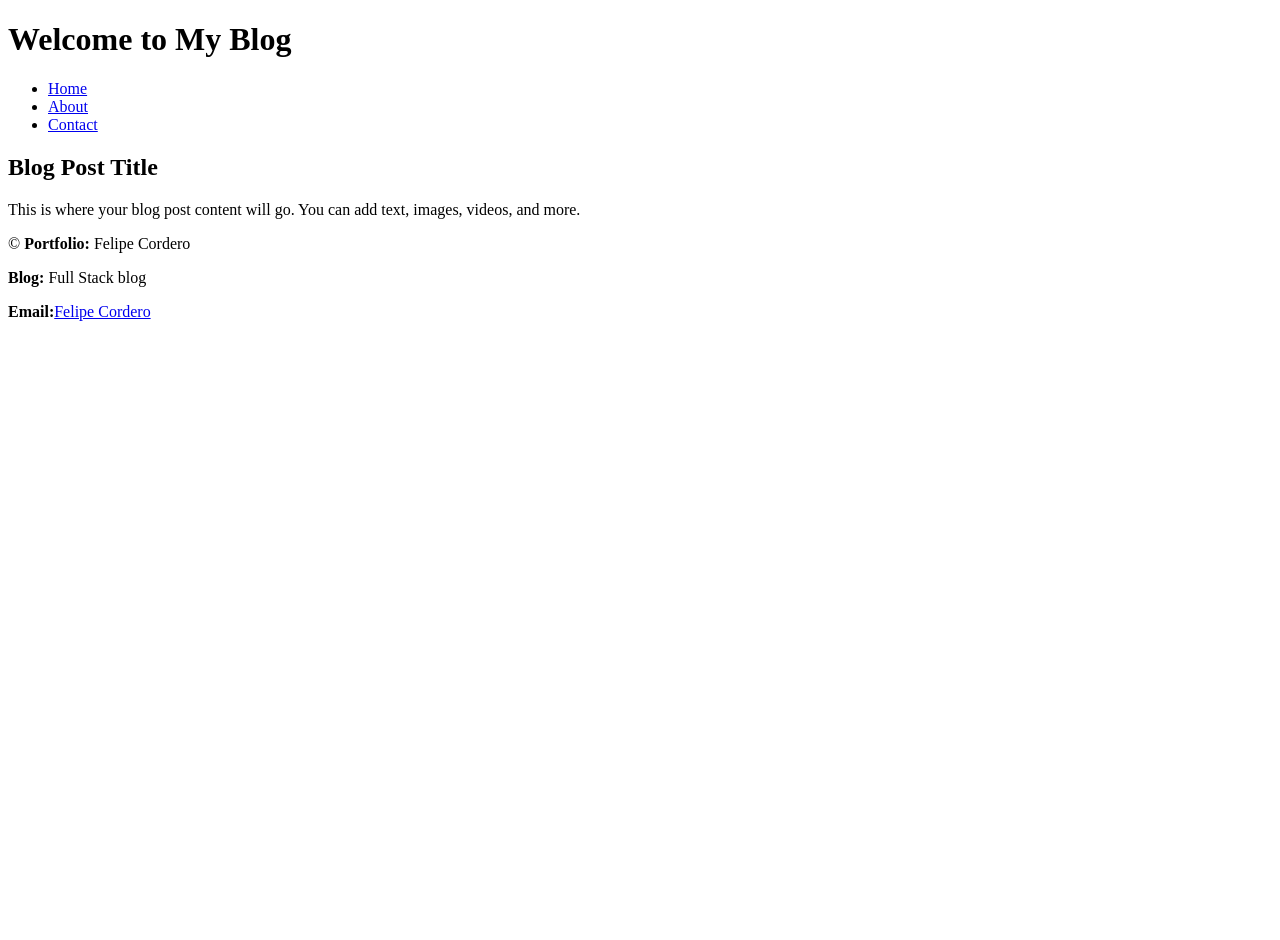
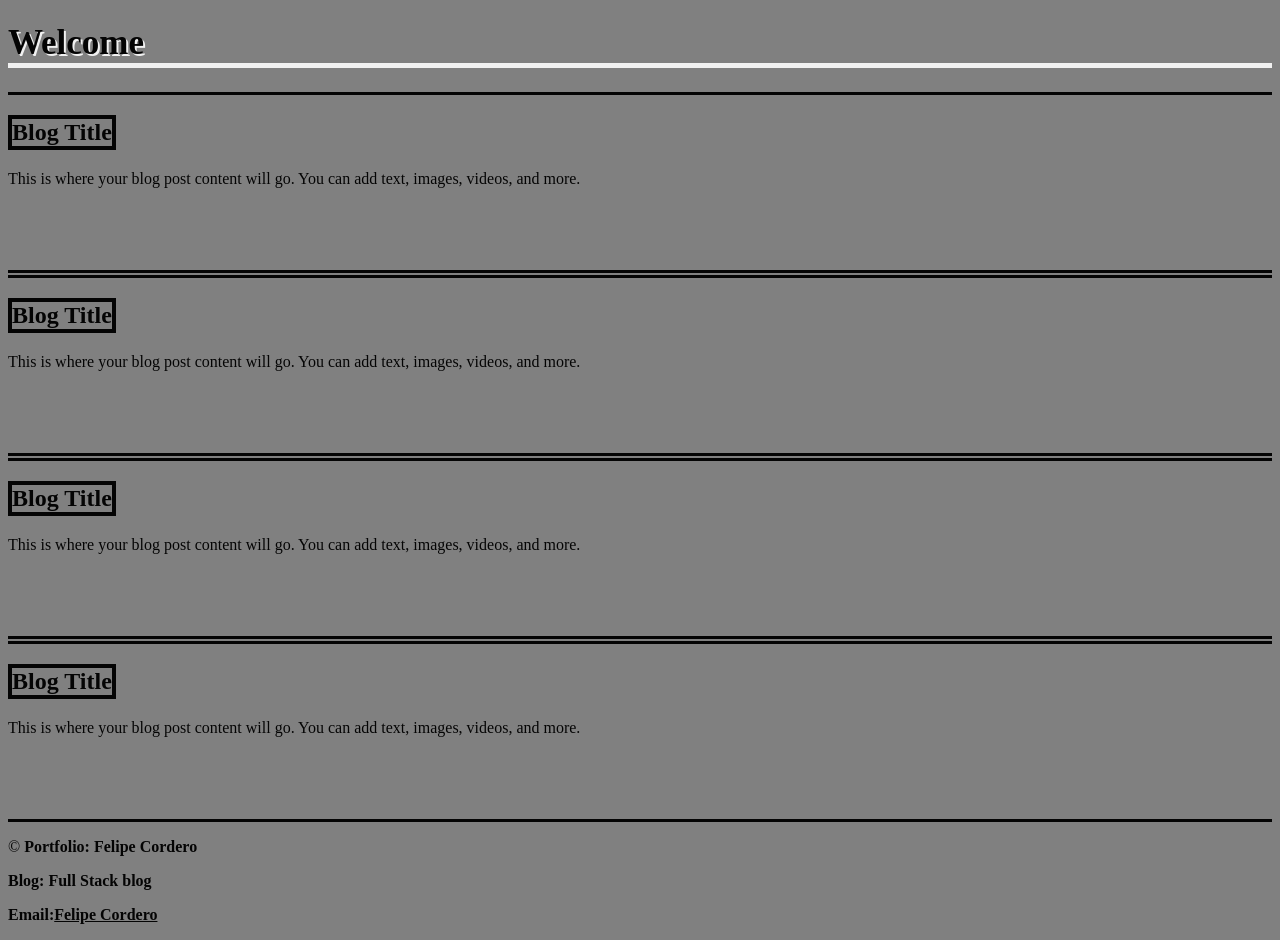
Before and after one commit to Felipe1995c/Personal-Blog, a plain HTML site: page blog.html in a window 1280 px wide. Before the commit the page ends 800 px from the top, so only its background shows below. Drawn offline with Linux system fonts and the light colour scheme.

Commit message:
HTML & Blog complete. CSS for form and websites done. Need JavaScript and dark mode feature

```diff
--- a/assets/CSS/blog.css
+++ b/assets/CSS/blog.css
@@ -0,0 +1,28 @@
+body {
+    background: grey;
+    opacity: 97%;
+}
+header h1 {
+    font-size: 35px;
+    border-bottom: whitesmoke solid 5px;
+    text-shadow: 2px 2px whitesmoke;
+    padding-bottom:0;
+}
+.blog-content {
+    border-top: solid black 3px;
+    border-bottom: solid black 3px;
+    margin-bottom: 2px;
+    height:175px;
+}
+.blog-content h2 {
+    border: 4px solid black;
+    width: 100px;
+}
+a {
+    text-decoration: underline;
+    color:black;
+}
+a:visited {
+    color:black;
+    text-decoration: underline;
+}
--- a/assets/CSS/styles.css
+++ b/assets/CSS/styles.css
@@ -9,7 +9,7 @@ header h1 {
 
 nav {
 text-align: right;
-background-color: darkgrey;
+background-color: grey;
 margin-left: 500px;
 opacity: 100%;
 font-size: 35px;
@@ -23,8 +23,8 @@ nav ul {
 }
 nav li {
     list-style: none;
-    border: solid 2px black;
-    padding: auto 2px auto 2px;
+    border: solid 5px black;
+    padding: 0;
     font-weight: 600;
     text-shadow: 2px 2px whitesmoke;
 }
@@ -45,6 +45,7 @@ a:before {
     width: 200px;
     height: 200px;
     padding: 0;
+    margin: 0 12%;
 }
 
 ::placeholder {
@@ -63,38 +64,8 @@ a:before {
     padding: 15px;
 }
 
-.form-questions {
-    font-size: 35px;
-    display: flex;
-    flex-direction: column;
-    float: right;
-    position: absolute;
-}
-.textbox {
-    height: 45px;
-    background: #36454f;
-    color: white;
-    font-size: 22px;
-}
-.interest {
-    background: #36454f;
-    border: whitesmoke solid;
-}
-textarea {
-    width: 400px;
-    height: 200px;
-    background: #36454f;
-    color: white;
-    font-size: 22px;
-}
-btn {
-    height: 200px;
-    width: 250px;
-}
-
-
-
 footer {
     border-top: 4px solid white;
     float: inline-end;
+    font-size: 20px;
 }
--- a/blog.html
+++ b/blog.html
@@ -3,32 +3,43 @@
 <head>
     <meta charset="UTF-8">
     <meta name="viewport" content="width=device-width, initial-scale=1.0">
-    <title>Your Blog Name</title>
-    <link href="/assets/CSS/blog.css">
+    <title>Felipe's Blog</title>
+    <link href="/assets/CSS/blog.css" rel="stylesheet">
 </head>
 <body>
     <header>
-        <h1>Welcome to My Blog</h1>
-        <nav>
-            <ul>
-                <li><a href="blog.html">Home</a></li>
-                <li><a href="about.html">About</a></li>
-                <li><a href="contact.html">Contact</a></li>
-            </ul>
-        </nav>
+        <h1>Welcome</h1>
     </header>
     <main>
         <section>
-            <article>
-                <h2>Blog Post Title</h2>
+            <article class="blog-content">
+                <h2>Blog Title</h2>
+                <p>This is where your blog post content will go. You can add text, images, videos, and more.</p>
+            </article>
+        </section>
+        <section>
+            <article class="blog-content">
+                <h2>Blog Title</h2>
+                <p>This is where your blog post content will go. You can add text, images, videos, and more.</p>
+            </article>
+        </section>
+       <section>
+            <article class="blog-content">
+                <h2>Blog Title</h2>
+                <p>This is where your blog post content will go. You can add text, images, videos, and more.</p>
+            </article>
+        </section>
+        <section>
+            <article class="blog-content">
+                <h2>Blog Title</h2>
                 <p>This is where your blog post content will go. You can add text, images, videos, and more.</p>
             </article>
         </section>
     </main>
     <footer>
-        <p>&copy; <strong>Portfolio:</strong> Felipe Cordero</p>
-        <p><strong>Blog:</strong> Full Stack blog</p>
-        <p><strong>Email:</strong><a href="mailto: felipe1995c@gmail.com">Felipe Cordero</a></p>
+        <p>&copy; <strong>Portfolio: Felipe Cordero</strong></p>
+        <p><strong>Blog: Full Stack blog</strong></p>
+        <p><strong>Email:<a href="mailto: felipe1995c@gmail.com">Felipe Cordero</a></strong></p>
     </footer>
 </body>
 </html>
```
Also changed, not shown: assets/CSS/form.css (+42 -0 lines), index.html (+1 -1 lines).
